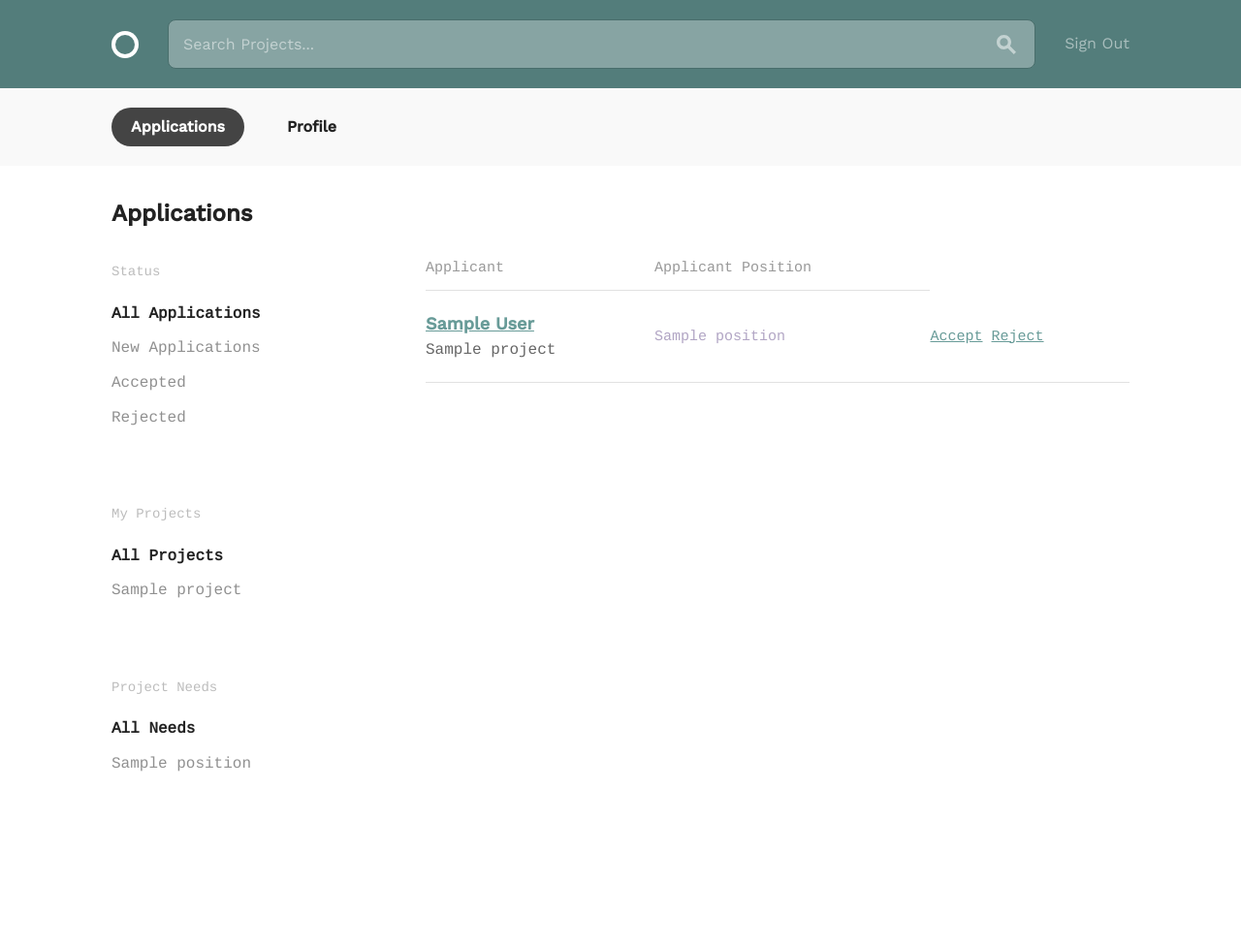
After one commit to charlesseymour/Treehouse-Python-Techdegree-Project-12, a Django app: page /accounts/applications/ in a window 1280 px wide. The commit adds this page. Shown: the whole page at 97% size. Run offline with Django 3.2, Linux system fonts and the light colour scheme; a user stored in the database is signed in; tables that the repository leaves empty hold one stand-in row (values such as "Sample post").

Commit message:
Started on applications view

```diff
--- /dev/null
+++ b/team_builder/accounts/templates/accounts/applications.html
@@ -0,0 +1,81 @@
+{% extends "layout.html" %}
+{% load accounts_extras %}
+{% block content %}
+  <div class="circle--actions--bar">
+    <nav class="bounds">
+      <ul class="circle--pill--list">
+        <li><a class="selected" href="applications.html">Applications</a></li>
+        <li><a href="profile.html">Profile</a></li>
+      </ul>
+    </nav>
+  </div>
+
+  <div class="bounds circle--page">
+    <div class="circle--page--header grid-100">
+      <h2>Applications</h2>
+    </div>
+
+    <div class="grid-25">
+      <div class="circle--filter circle--secondary--module">
+        <h4>Status</h4>
+        <ul class="circle--filter--list">
+          <li><a class="selected">All Applications</a></li>
+          <li><a>New Applications</a></li>
+          <li><a>Accepted</a></li>
+          <li><a>Rejected</a></li>
+        </ul>
+      </div>
+
+      <div class="circle--filter circle--secondary--module">
+        <h4>My Projects</h4>
+        <ul class="circle--filter--list">
+          <li><a class="selected">All Projects</a></li>
+          {% for project in project_list %}
+          <li><a>{{ project.title }}</a></li>
+          {% endfor %}
+        </ul>
+      </div>
+
+      <div class="circle--filter circle--secondary--module">
+        <h4>Project Needs</h4>
+        <ul class="circle--filter--list">
+          <li><a class="selected">All Needs</a></li>
+          {% for need in project_needs %}
+          <li><a>{{ need.title }}</a></li>
+          {% endfor %}
+        </ul>
+      </div>
+
+    </div>
+
+    <div class="grid-70 grid-push-5">
+      <table class="u-full-width circle--table">
+        <thead>
+          <tr>
+            <th>Applicant</th>
+            <th class="circle--cell--right">Applicant Position</th>
+          </tr>
+        </thead>
+        <tbody>
+          {% for application in application_list %}
+          <tr>
+            <td>
+              <h3><a href="{% url 'accounts:view' application.applicant.id %}">{{ application.applicant.full_name }}</a></h3>
+              <p>{{ application.position.project.title }}</p>
+            </td>
+            <td class="circle--cell--right">
+              <span class="secondary-label">{{ application.position.title }}</span>
+            </td>
+            <td class="circle--cell--right">
+              <span><a href="{% url 'home' %}">Accept</a></span>
+              <span><a href="{% url 'home' %}">Reject</a></span>
+            </td>
+          </tr>
+          {% endfor %}
+        </tbody>
+      </table>
+
+    </div>
+
+  </div>
+{% endblock %}
--- a/team_builder/accounts/templates/accounts/profile.html
+++ b/team_builder/accounts/templates/accounts/profile.html
@@ -4,7 +4,7 @@
   <div class="circle--actions--bar">
     <nav class="bounds">
       <ul class="circle--pill--list">
-        <li><a href="applications.html">Applications</a></li>
+        <li><a href="{% url 'accounts:applications_view' %}">Applications</a></li>
         <li><a class="selected" href="profile.html">Profile</a></li>
       </ul>
     </nav>
--- a/team_builder/accounts/urls.py
+++ b/team_builder/accounts/urls.py
@@ -9,5 +9,7 @@ urlpatterns = [
     url(r"signup/$", views.SignUp.as_view(),  name="signup"),
     url(r"signin/$", views.SignIn.as_view(), name="signin"),
     url(r"signout/$", views.SignOut.as_view(), name="signout"),
-    url(r"view/(?P<pk>\d+)/", views.ViewProfile.as_view(), name="view")
+    url(r"view/(?P<pk>\d+)/", views.ViewProfile.as_view(), name="view"),
+    url(r"applications/$", views.ViewApplications.as_view(), name="applications_view"),
+    url(r"applications/(?P<slug>[a-z0-9_-]+)/$", views.ViewApplications.as_view(), name="applications_view"),
 ]
--- a/team_builder/accounts/views.py
+++ b/team_builder/accounts/views.py
@@ -6,7 +6,7 @@ from django.views import generic
 from django.shortcuts import get_object_or_404
 
 from . import forms, models
-from projects.models import Skill, SideProject, Position
+from projects.models import Skill, SideProject, Position, Application, Project
 
 class SignUp(generic.CreateView):
     form_class = forms.UserCreateForm
@@ -121,8 +121,19 @@ class ViewProfile(generic.DetailView):
             context['user'] = self.request.user
         return context
 
+class ViewApplications(LoginRequiredMixin, generic.ListView):
+    model = Application
+    template_name = 'accounts/applications.html'
 
+    def get_queryset(self):
+        qs = super(ViewApplications, self).get_queryset()
+        return qs.filter(position__project__created_by=self.request.user)
 
+    def get_context_data(self, **kwargs):
+        context = super().get_context_data(**kwargs)
+        context['project_list'] = Project.objects.filter(created_by=self.request.user)
+        context['project_needs'] = Position.objects.filter(project__created_by=self.request.user)
+        return context
 
 
 
--- a/team_builder/projects/models.py
+++ b/team_builder/projects/models.py
@@ -1,6 +1,7 @@
 from django.conf import settings
 from django.db import models
-# Create your models here.
+
+from accounts.models import User
 
 class Project(models.Model):
     created_by = models.ForeignKey(settings.AUTH_USER_MODEL,
@@ -9,9 +10,14 @@ class Project(models.Model):
     description = models.TextField()
     estimate = models.CharField(max_length=50)
     requirements = models.CharField(max_length=200)
+    slug = models.SlugField()
 
     def get_absolute_url(self):
         return reverse('project_view', kwargs={'pk': self.pk})
+
+    def save(self, *args, **kwargs):
+        self.slug = slugify(self.title)
+        super(position, self).save(*args, **kwargs)
 
 
 class Skill(models.Model):
@@ -27,11 +33,10 @@ class Position(models.Model):
     description = models.TextField()
     project = models.ForeignKey(Project,
                                 on_delete=models.CASCADE)
-    filled_by = models.ForeignKey(settings.AUTH_USER_MODEL,
-                                  on_delete=models.CASCADE,
-                                  null=True)
+    filled = models.BooleanField(default=False)
     skills = models.ManyToManyField(Skill)
     slug = models.SlugField()
+    applicants = models.ManyToManyField(User, through='Application')
 
     def save(self, *args, **kwargs):
         self.slug = slugify(self.title)
@@ -45,4 +50,7 @@ class SideProject(models.Model):
     name = models.CharField(max_length=25, verbose_name="")
     url = models.URLField(verbose_name="")
 
-# https://django-autoslug.readthedocs.io/en/latest/index.html
+class Application(models.Model):
+    position = models.ForeignKey(Position, on_delete=models.CASCADE)
+    applicant = models.ForeignKey(User, on_delete=models.CASCADE)
+    status = models.CharField(max_length=20)
```
Also changed, not shown: team_builder/projects/migrations/0009_auto_20180407_1658.py (added), team_builder/projects/migrations/0010_project_slug.py (added).
